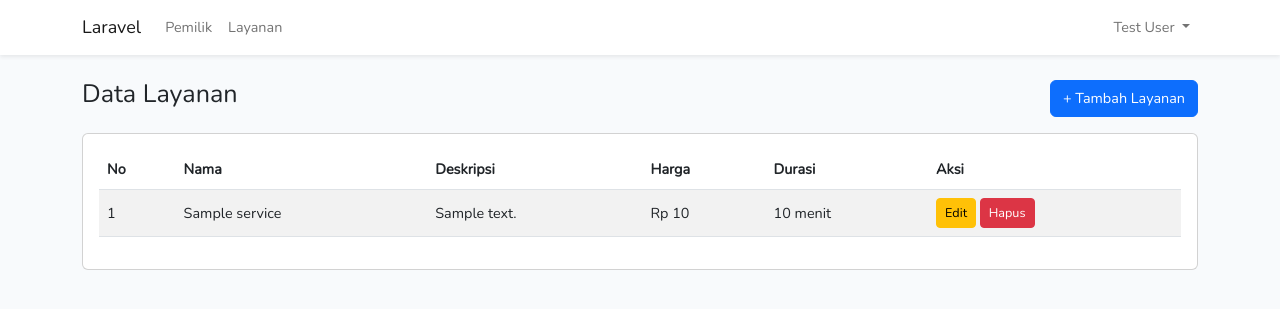
After one commit to OpaaL1/petcare, a Laravel app: page /services in a window 1280 px wide. The commit adds this page. Shown: the top 309 px of the page. Run offline with Laravel 12, Linux system fonts and the light colour scheme; a user stored in the database is signed in; data comes from the database, SQL or seed files in the repository; tables that the repository leaves empty hold one stand-in row (values such as "Sample post"); style sheets or scripts are compiled from the project's sources.

Commit message:
tambah services CRUD

```diff
--- /dev/null
+++ b/app/Http/Controllers/ServicesController.php
@@ -0,0 +1,61 @@
+<?php
+
+namespace App\Http\Controllers;
+
+use App\Models\Services;
+use Illuminate\Http\Request;
+use Illuminate\Validation\Rule;
+
+class ServicesController extends Controller
+{
+    public function index()
+    {
+        $services = Services::latest()->paginate(10);
+        return view('services.index', compact('services'));
+    }
+
+    public function create()
+    {
+        return view('services.create');
+    }
+
+    public function store(Request $request)
+    {
+        $data = $request->validate([
+            'name' => 'required|string|max:255|unique:services,name',
+            'description' => 'nullable|string|max:500',
+            'price' => 'required|integer|min:0',
+            'duration' => 'required|integer|min:1|max:1440',
+        ]);
+
+        Services::create($data);
+
+        return redirect()->route('services.index')->with('success', 'Layanan berhasil ditambahkan');
+    }
+
+    public function edit(Services $service)
+    {
+        return view('services.edit', ['services' => $service]);
+    }
+
+    public function update(Request $request, Services $service)
+    {
+        $data = $request->validate([
+            'name' => ['required', 'string', 'max:255', Rule::unique('services', 'name')->ignore($service->id)],
+            'description' => 'nullable|string|max:500',
+            'price' => 'required|integer|min:0',
+            'duration' => 'required|integer|min:1|max:1440',
+        ]);
+
+        $service->update($data);
+
+        return redirect()->route('services.index')->with('success', 'Data layanan berhasil diperbarui');
+    }
+
+    public function destroy(Services $service)
+    {
+        $service->delete();
+
+        return redirect()->route('services.index')->with('success', 'Layanan berhasil dihapus');
+    }
+}
--- /dev/null
+++ b/app/Models/Services.php
@@ -0,0 +1,12 @@
+<?php
+
+namespace App\Models;
+
+use Illuminate\Database\Eloquent\Model;
+
+class Services extends Model
+{
+    protected $table = 'services';
+
+    protected $fillable = ['name', 'description', 'price', 'duration'];
+}
--- a/resources/views/layouts/app.blade.php
+++ b/resources/views/layouts/app.blade.php
@@ -32,7 +32,8 @@
                     <ul class="navbar-nav me-auto">
                         @auth
                             <li class="nav-item"><a class="nav-link" href="{{ route('owners.index') }}">Pemilik</a></li>
-                        @endauth
+                            <li class="nav-item"><a class="nav-link" href="{{ route('services.index') }}">Layanan</a></li>
+                            @endauth
                     </ul>
 
                     <!-- Right Side Of Navbar -->
--- /dev/null
+++ b/resources/views/services/index.blade.php
@@ -0,0 +1,55 @@
+@extends('layouts.app')
+@section('content')
+<div class="container">
+    <div class="d-flex justify-content-between align-items-center mb-3">
+        <h3>Data Layanan</h3>
+        <a href="{{ route('services.create') }}" class="btn btn-primary">+ Tambah Layanan</a>
+    </div>
+
+    @if (session('success'))
+        <div class="alert alert-success">{{ session('success') }}</div>
+    @endif
+
+    <div class="card">
+        <div class="card-body">
+            <table class="table table-striped align-middle">
+                <thead>
+                    <tr>
+                        <th>No</th>
+                        <th>Nama</th>
+                        <th>Deskripsi</th>
+                        <th>Harga</th>
+                        <th>Durasi</th>
+                        <th>Aksi</th>
+                    </tr>
+                </thead>
+                <tbody>
+                    @forelse ($services as $service)
+                        <tr>
+                            <td>{{ $services->firstItem() + $loop->index }}</td>
+                            <td>{{ $service->name }}</td>
+                            <td>{{ $service->description ?? '-' }}</td>
+                            <td>Rp {{ number_format($service->price, 0, ',', '.') }}</td>
+                            <td>{{ $service->duration }} menit</td>
+                            <td>
+                                <a href="{{ route('services.edit', $service) }}" class="btn btn-sm btn-warning">Edit</a>
+                                <form action="{{ route('services.destroy', $service) }}" method="POST" class="d-inline"
+                                    onsubmit="return confirm('Hapus layanan ini?')">
+                                    @csrf
+                                    @method('DELETE')
+                                    <button class="btn btn-sm btn-danger">Hapus</button>
+                                </form>
+                            </td>
+                        </tr>
+                    @empty
+                        <tr>
+                            <td colspan="6" class="text-center">Belum ada data</td>
+                        </tr>
+                    @endforelse
+                </tbody>
+            </table>
+            {{ $services->links() }}
+        </div>
+    </div>
+</div>
+@endsection
--- a/routes/web.php
+++ b/routes/web.php
@@ -2,6 +2,7 @@
 
 use Illuminate\Support\Facades\Route;
 use App\Http\Controllers\OwnerController;
+use App\Http\Controllers\ServicesController;
 
 Route::get('/', function () {
     return redirect()->route('login');
@@ -13,4 +14,5 @@ Route::get('/home', [App\Http\Controllers\HomeController::class, 'index'])->name
 
 Route::middleware('auth')->group(function (){
     Route::resource('owners', OwnerController::class)->except('show');
+    Route::resource('services', ServicesController::class)->except('show');
 });
```
Also changed, not shown: resources/views/services/_form.blade.php (added, +26 -0 lines), resources/views/services/create.blade.php (added, +13 -0 lines), resources/views/services/edit.blade.php (added, +14 -0 lines), database/migrations/2026_11_26_133231_create_services_table.php (added).
